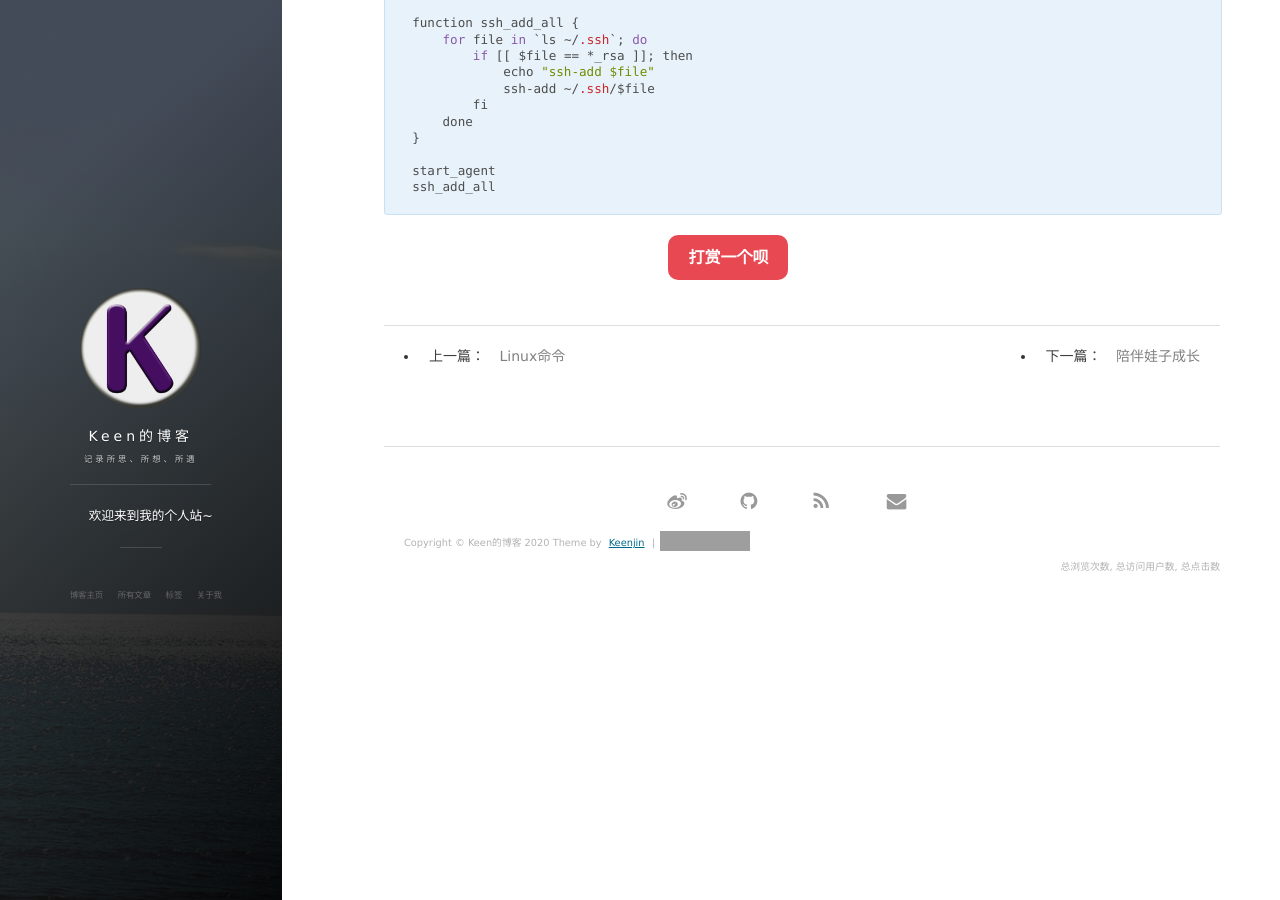
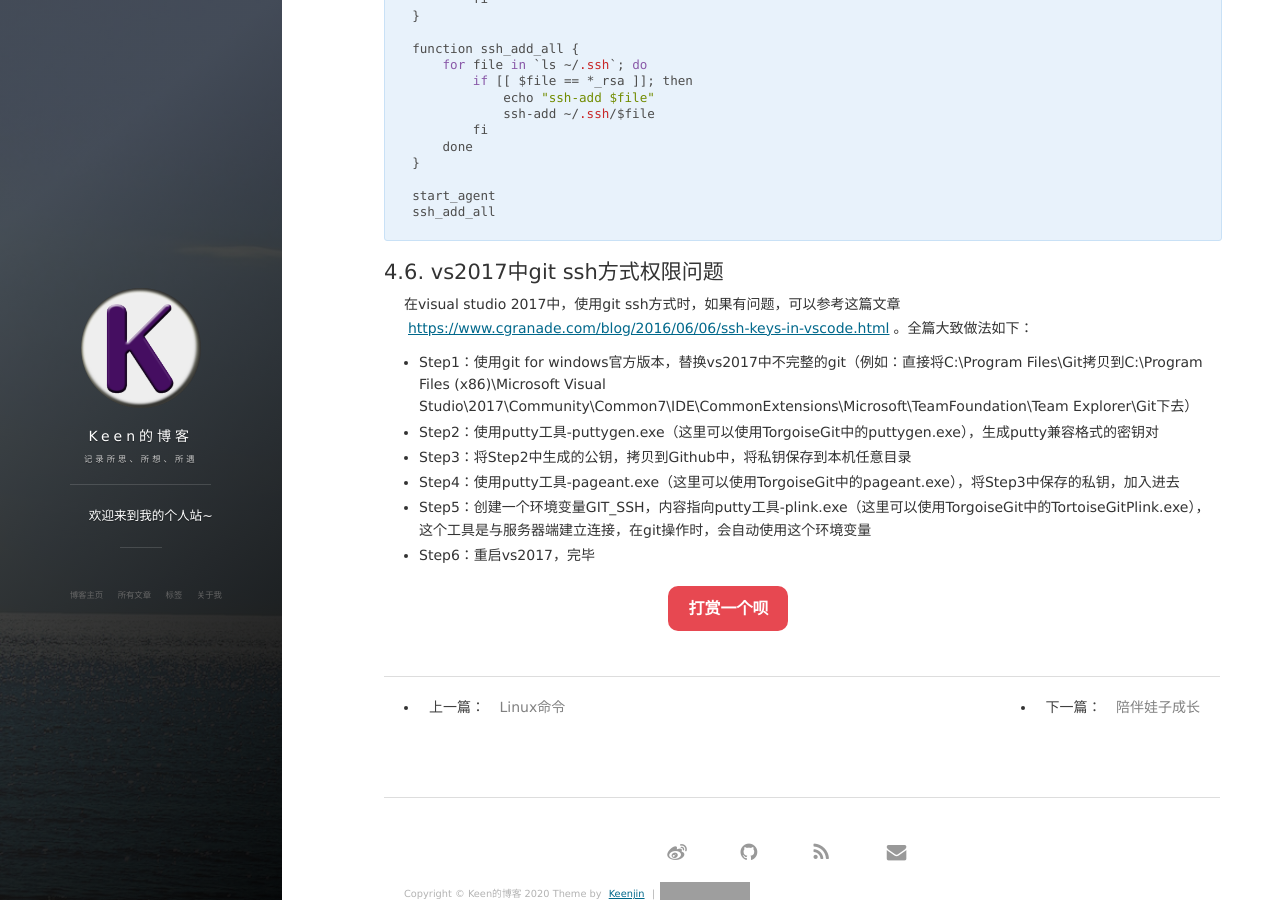
Before and after one commit to Keenjin/Keenjin.github.io, a Jekyll site: the page built from _posts/2019-03-27-ssh登录与操作.md, in a window 1280 px wide and 900 px high, scrolled down 6629 px. Built offline with Jekyll 4.4.1, drawn with Linux system fonts in a browser that asks for light colours; nearby versions of some CDN libraries; comment, search, counter and statistics services are not loaded; some of the changed text lies outside the part shown; grey boxes are pictures that could not be loaded.

Commit message:
vs2017中git ssh验证问题

````diff
--- a/_posts/2019-03-27-ssh登录与操作.md
+++ b/_posts/2019-03-27-ssh登录与操作.md
@@ -29,6 +29,7 @@ tags: SSH
     - [4.3. 服务端的ssh服务配置，需要开启密钥登录](#43-服务端的ssh服务配置需要开启密钥登录)
     - [4.4. 在客户端带私钥登录服务端](#44-在客户端带私钥登录服务端)
     - [4.5. ssh自动查找私钥（无需命令行方式）](#45-ssh自动查找私钥无需命令行方式)
+    - [4.6. vs2017中git ssh方式权限问题](#46-vs2017中git-ssh方式权限问题)
 
 <!-- /TOC -->
 
@@ -278,3 +279,14 @@ function ssh_add_all {
 start_agent
 ssh_add_all
 ```
+
+## 4.6. vs2017中git ssh方式权限问题
+
+在visual studio 2017中，使用git ssh方式时，如果有问题，可以参考这篇文章<https://www.cgranade.com/blog/2016/06/06/ssh-keys-in-vscode.html>。全篇大致做法如下：
+
+- Step1：使用git for windows官方版本，替换vs2017中不完整的git（例如：直接将C:\Program Files\Git拷贝到C:\Program Files (x86)\Microsoft Visual Studio\2017\Community\Common7\IDE\CommonExtensions\Microsoft\TeamFoundation\Team Explorer\Git下去）
+- Step2：使用putty工具-puttygen.exe（这里可以使用TorgoiseGit中的puttygen.exe），生成putty兼容格式的密钥对
+- Step3：将Step2中生成的公钥，拷贝到Github中，将私钥保存到本机任意目录
+- Step4：使用putty工具-pageant.exe（这里可以使用TorgoiseGit中的pageant.exe），将Step3中保存的私钥，加入进去
+- Step5：创建一个环境变量GIT_SSH，内容指向putty工具-plink.exe（这里可以使用TorgoiseGit中的TortoiseGitPlink.exe），这个工具是与服务器端建立连接，在git操作时，会自动使用这个环境变量
+- Step6：重启vs2017，完毕
````
